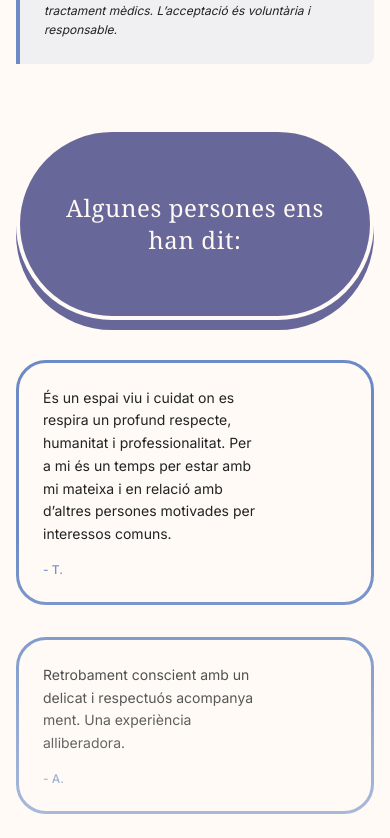
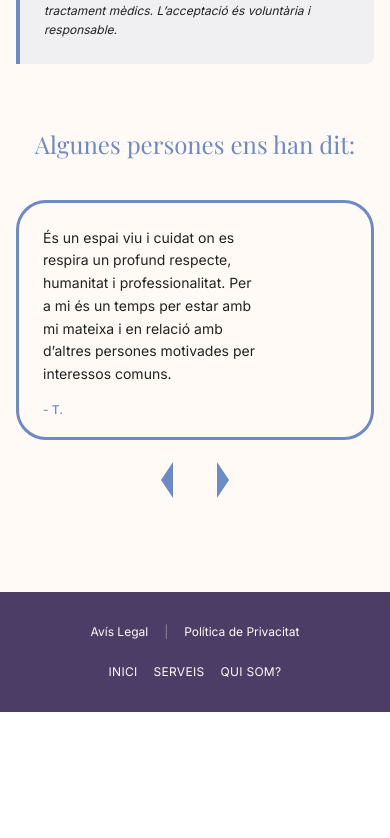
Before and after one commit to m-s-torne/taller-dels-sentits, a Next.js app: page /artperdins in a window 390 px wide. Shown: the part 2886-3724 px from the top of the page. After the commit the page ends 3598 px from the top, so only its background shows below. Built offline with nearby package versions, Linux system fonts and the light colour scheme.

Commit message:
fix: modify review section to be a review carousel

```diff
--- a/app/(serveis)/components/ReviewsSection.tsx
+++ b/app/(serveis)/components/ReviewsSection.tsx
@@ -1,6 +1,6 @@
-import { motion, AnimatePresence } from 'motion/react';
-import { useState } from 'react';
-import { TriangleButton } from '@/app/_components/ui/TriangleButton';
+"use client"
+import { motion } from 'motion/react';
+import { useReviews } from '@/app/(serveis)/hooks/useReviews';
 
 interface ReviewsSectionProps {
     reviews: {
@@ -10,18 +10,16 @@ interface ReviewsSectionProps {
 }
 
 export const ReviewsSection = ({ reviews }: ReviewsSectionProps) => {
-    const [isExpanded, setIsExpanded] = useState(false);
-
-    // Filtrar reviews vacíos
-    const validReviews = Array.isArray(reviews)
-        ? reviews.filter(r => typeof r === 'object' && r.review && r.review.trim())
-        : [];
+    const {
+        validReviews,
+        currentIndex,
+        desktopReviews,
+        mobileReview,
+        handlePrev,
+        handleNext,
+    } = useReviews(reviews);
 
     if (validReviews.length === 0) return null;
-
-    const hasMoreThanThree = validReviews.length > 3;
-    const firstThree = validReviews.slice(0, 3);
-    const remaining = validReviews.slice(3);
 
     return (
         <motion.section
@@ -31,21 +29,20 @@ export const ReviewsSection = ({ reviews }: ReviewsSectionProps) => {
             transition={{ duration: 0.6 }}
             className="mb-16"
         >
-            <div className="flex justify-center">
-                <button
-                    onClick={() => setIsExpanded(!isExpanded)}
-                    className="text-lilac text-2xl sm:text-5xl rounded-[100px] shadow-thick-scampi border-lilac border-4 font-georgia py-15 px-10 bg-scampi tracking-wide text-center mb-10 hover:bg-scampi/80 transition-colors cursor-pointer"
-                >
+            {/* Título */}
+            <h2 className="text-shakespeare! text-2xl sm:text-3xl lg:text-4xl font-light text-center mb-10">
                 Algunes persones ens han dit:
-                </button>
-            </div>
+            </h2>
 
-            {/* Primeras 3 reviews - siempre visibles */}
-            <div className="relative">
-                <div className="grid grid-cols-1 md:grid-cols-3 gap-8">
-                    {firstThree.map((review, index) => (
-                        <div
-                            key={index}
+            {/* Carrusel Desktop (3 reviews) */}
+            <div className="hidden md:block relative">
+                <div className="grid grid-cols-3 gap-8">
+                    {desktopReviews.map((review, index) => (
+                        <motion.div
+                            key={`${currentIndex}-${index}`}
+                            initial={{ opacity: 0 }}
+                            animate={{ opacity: 1 }}
+                            transition={{ duration: 2, ease: "easeInOut" }}
                             className="border-3 border-shakespeare p-6 rounded-[30px] flex flex-col"
                         >
                             <p className="text-sm sm:text-base leading-relaxed mb-4 whitespace-pre-line">
@@ -54,61 +51,61 @@ export const ReviewsSection = ({ reviews }: ReviewsSectionProps) => {
                             <p className="text-shakespeare! text-xs sm:text-sm font-medium whitespace-pre-line mt-auto">
                                 - {review.author.trim()}
                             </p>
-                        </div>
+                        </motion.div>
                     ))}
                 </div>
+            </div>
 
-                {/* Blur cuando hay más de 3 y no está expandido */}
-                <AnimatePresence>
-                    {hasMoreThanThree && !isExpanded && (
+            {/* Carrusel Mobile (1 review) */}
+            <div className="md:hidden">
                 <motion.div
+                    key={currentIndex}
                     initial={{ opacity: 0 }}
                     animate={{ opacity: 1 }}
-                            exit={{ opacity: 0 }}
-                            transition={{ duration: 0.6, ease: "easeInOut" }}
-                            className="absolute inset-0 top-1/4 md:top-1/3 bg-linear-to-b from-transparent via-lilac/50 to-lilac h-full pointer-events-none"
-                        />
-                    )}
-                </AnimatePresence>
+                    transition={{ duration: 2, ease: "easeInOut" }}
+                    className="h-60 border-3 border-shakespeare p-6 rounded-[30px] flex flex-col"
+                >
+                    <p className="text-sm sm:text-base leading-relaxed mb-4 whitespace-pre-line">
+                        {mobileReview.review.trim()}
+                    </p>
+                    <p className="text-shakespeare! text-xs sm:text-sm font-medium whitespace-pre-line mt-auto">
+                        - {mobileReview.author.trim()}
+                    </p>
+                </motion.div>
             </div>
 
-            {/* Reviews adicionales - expandibles */}
-            <AnimatePresence>
-                {isExpanded && hasMoreThanThree && (
-                    <motion.div
-                        initial={{ opacity: 0, maxHeight: 0 }}
-                        animate={{ opacity: 1, maxHeight: 2000 }}
-                        exit={{ opacity: 0, maxHeight: 0 }}
-                        transition={{ duration: 0.6, ease: "easeInOut" }}
-                        className="overflow-hidden"
+            {/* Botones de navegación */}
+            {validReviews.length > 1 && (
+                <div className="flex justify-center gap-4 mt-8">
+                    <button
+                        onClick={handlePrev}
+                        className="text-shakespeare hover:text-shakespeare/70 transition-colors focus:outline-none active:outline-none [-webkit-tap-highlight-color:transparent]"
+                        aria-label="Review anterior"
                     >
-                        <div className="grid grid-cols-1 md:grid-cols-3 gap-8 mt-8">
-                            {remaining.map((review, index) => (
                         <div
-                                    key={index + 3}
-                                    className="border-3 border-shakespeare p-6 rounded-[30px] flex flex-col"
+                            className="transform transition-all duration-300 ease-out hover:scale-110"
+                            style={{ transform: 'rotate(-270deg)' }}
                         >
-                                    <p className="text-sm sm:text-base leading-relaxed mb-4 whitespace-pre-line">
-                                        {review.review.trim()}
-                                    </p>
-                                    <p className="text-shakespeare! text-xs sm:text-sm font-medium whitespace-pre-line mt-auto">
-                                        - {review.author.trim()}
-                                    </p>
+                            <svg width="40" height="16" viewBox="0 0 40 16" fill="currentColor" className="mx-auto">
+                                <path d="M20 14L38 2L2 2Z" />
+                            </svg>
                         </div>
-                            ))}
+                    </button>
+
+                    <button
+                        onClick={handleNext}
+                        className="text-shakespeare hover:text-shakespeare/70 transition-colors focus:outline-none active:outline-none [-webkit-tap-highlight-color:transparent]"
+                        aria-label="Review siguiente"
+                    >
+                        <div
+                            className="transform transition-all duration-300 ease-out hover:scale-110"
+                            style={{ transform: 'rotate(270deg)' }}
+                        >
+                            <svg width="40" height="16" viewBox="0 0 40 16" fill="currentColor" className="mx-auto">
+                                <path d="M20 14L38 2L2 2Z" />
+                            </svg>
                         </div>
-                    </motion.div>
-                )}
-            </AnimatePresence>
-
-            {/* TriangleButton */}
-            {hasMoreThanThree && (
-                <div className="flex justify-center mt-8">
-                    <TriangleButton
-                        triangleRotation={isExpanded ? "rotate(0deg)" : "rotate(180deg)"}
-                        onClick={() => setIsExpanded(!isExpanded)}
-                        color="scampi"
-                    />
+                    </button>
                 </div>
             )}
         </motion.section>
--- /dev/null
+++ b/app/(serveis)/hooks/useReviews.ts
@@ -0,0 +1,45 @@
+import { useState } from 'react';
+
+interface Review {
+    review: string;
+    author: string;
+}
+
+export const useReviews = (reviews: Review[]) => {
+    const [currentIndex, setCurrentIndex] = useState(0);
+
+    // Filtrar reviews vacíos
+    const validReviews = Array.isArray(reviews)
+        ? reviews.filter(r => typeof r === 'object' && r.review && r.review.trim())
+        : [];
+
+    const handlePrev = () => {
+        setCurrentIndex((prev) => (prev === 0 ? validReviews.length - 1 : prev - 1));
+    };
+
+    const handleNext = () => {
+        setCurrentIndex((prev) => (prev === validReviews.length - 1 ? 0 : prev + 1));
+    };
+
+    // Para desktop: mostrar 3 a la vez
+    const getDesktopReviews = () => {
+        const result = [];
+        for (let i = 0; i < 3; i++) {
+            const index = (currentIndex + i) % validReviews.length;
+            result.push(validReviews[index]);
+        }
+        return result;
+    };
+
+    const desktopReviews = getDesktopReviews();
+    const mobileReview = validReviews[currentIndex];
+
+    return {
+        validReviews,
+        currentIndex,
+        desktopReviews,
+        mobileReview,
+        handlePrev,
+        handleNext,
+    };
+};
```
Lines whose indentation alone changed are shown as unchanged.
